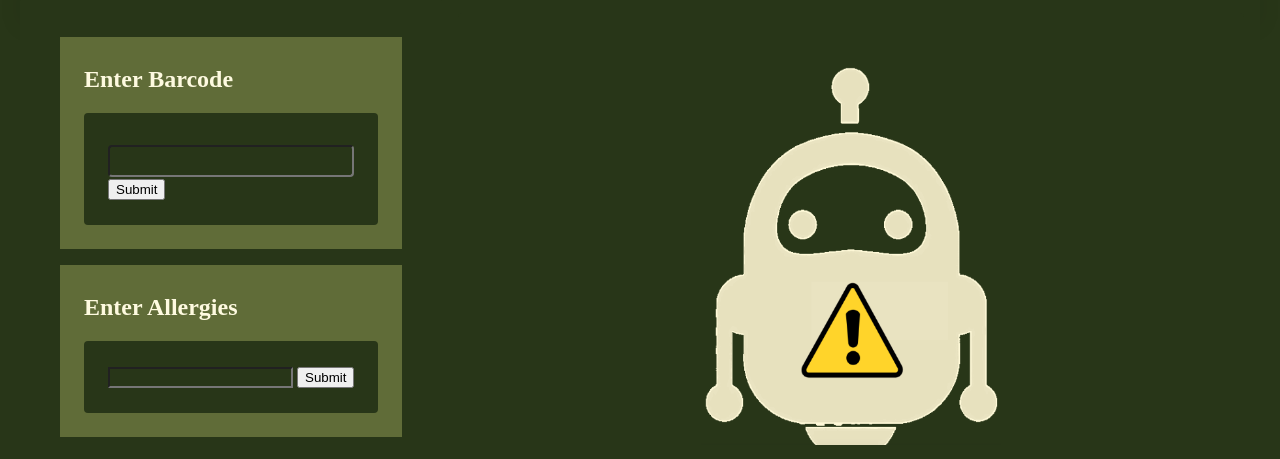
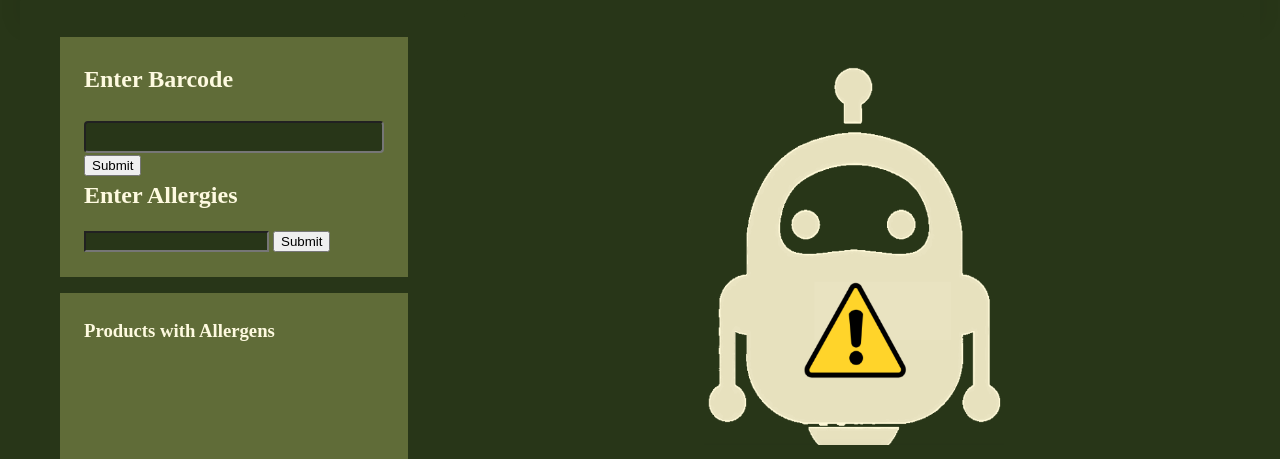
Before and after one commit to xiyiy/INST377-Final-Project, a plain HTML site: page index.html in a window 1280 px wide. Shown: the part 126-585 px from the top of the page. Drawn offline with nearby package versions, Linux system fonts and the light colour scheme; no server answers.

Commit message:
Barcode and allergies in same box

```diff
--- a/index.html
+++ b/index.html
@@ -19,29 +19,31 @@
         <div class="box">
           <div class="left_section">
             <h2>Enter Barcode</h2>
-            <form action="https://world.openfoodfacts.org/api/v0/product/737628064502.json"
-            class="box barcode_form">
+            <form class="barcode_form">
+            <!--<form action="https://world.openfoodfacts.org/api/v0/product/737628064502.json"
+            class="barcode_form"> -->
               <div>
                 <label for="barcode"></label>
                 <input type="text" id="barcode" name="barcode"/>
                 <button type="submit">Submit</button>
               </div>
             </form>
-          </div>
-          <div class="left_section">
+
             <!--Below Barcode-->
             <h2>Enter Allergies</h2>
-            <div class="box" id="allergy_list">
+            <div>
               <label for="al"></label>
               <input type="text" id="al" name="al"/>
               <button type="submit">Submit</button>
             </div>
           </div>
+          <div class="left_section">
             <!--Bar chart-->
             <h3>Products with Allergens </h3>
             <div class="chart_container">
               <canvas id="myChart"></canvas>
             </div>
+          </div>
         </div>
 
         <!--- Right Robot--->
```
Also changed, not shown: Barcode.png (deleted).
